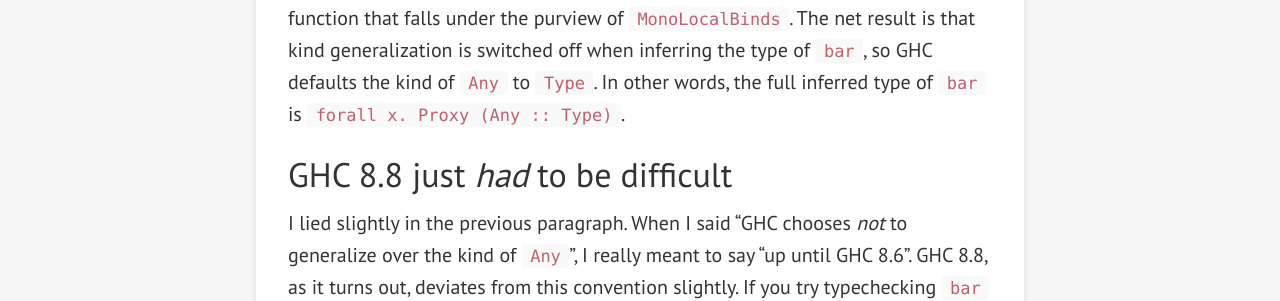
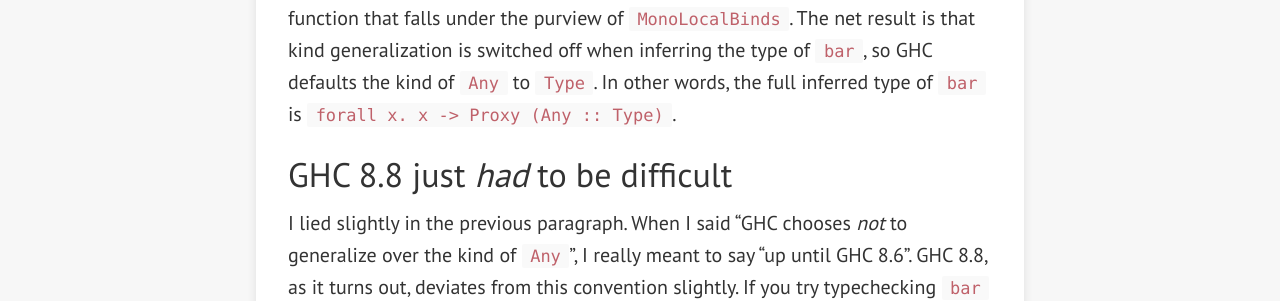
Before and after one commit to RyanGlScott/RyanGlScott.github.io, a Jekyll site: the page built from _posts/2019-08-29-how-ghc-8-8-nearly-killed-singletons.md, in a window 1280 px wide and 900 px high, scrolled down 6864 px. Shown: the part 155-456 px from the top of the window. Built offline with Jekyll 4.4.1, drawn with Linux system fonts in a browser that asks for light colours; nearby versions of some CDN libraries.

Commit message:
Fix thinko

```diff
--- a/_posts/2019-08-29-how-ghc-8-8-nearly-killed-singletons.md
+++ b/_posts/2019-08-29-how-ghc-8-8-nearly-killed-singletons.md
@@ -266,7 +266,7 @@ and `TypeFamilies` implies `MonoLocalBinds`), and (2) `bar` is a locally defined
 function that falls under the purview of `MonoLocalBinds`. The net result is
 that kind generalization is switched off when inferring the type of `bar`,
 so GHC defaults the kind of `Any` to `Type`. In other words, the full inferred
-type of `bar` is `forall x. Proxy (Any :: Type)`.
+type of `bar` is `forall x. x -> Proxy (Any :: Type)`.
 
 ## GHC 8.8 just _had_ to be difficult
 
```
